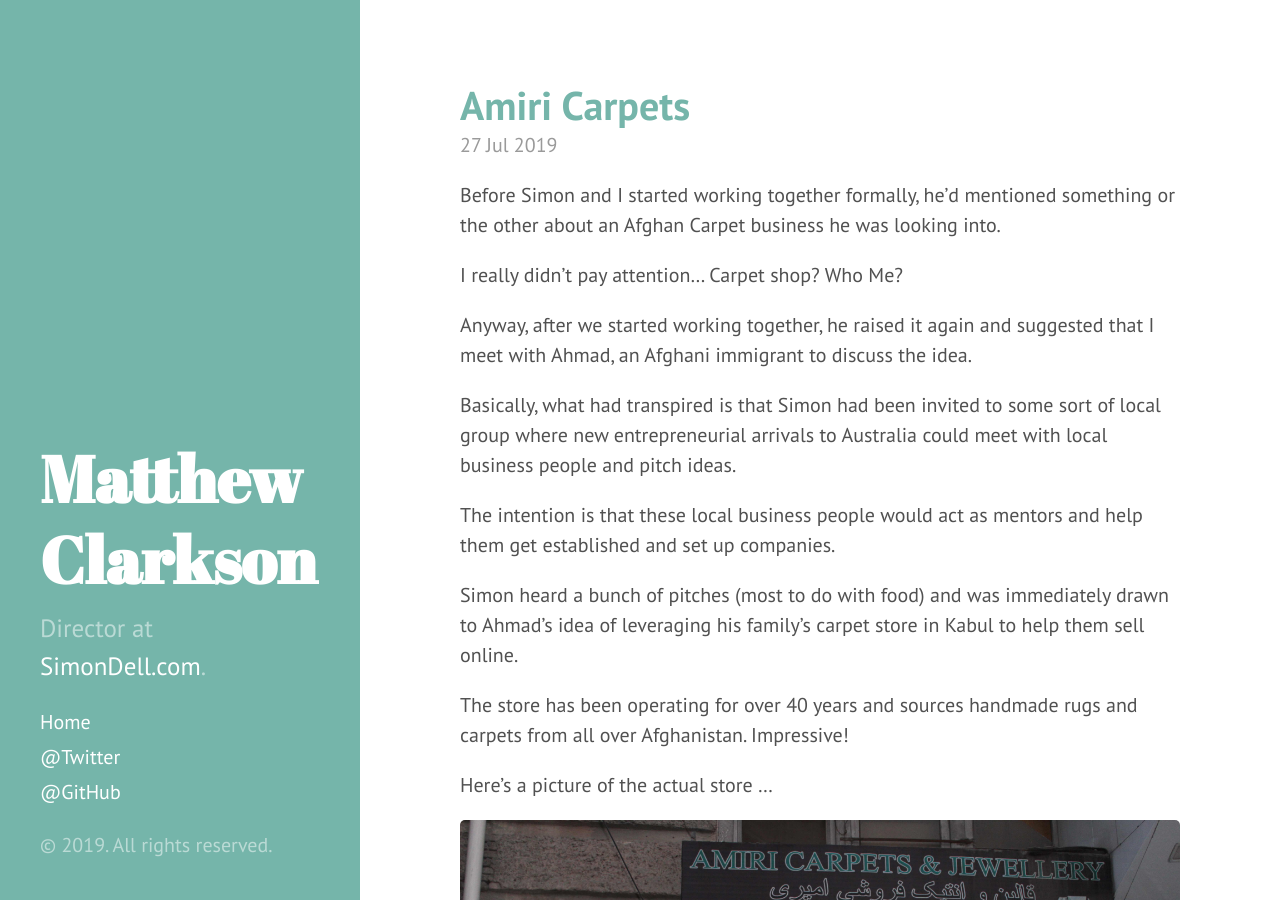
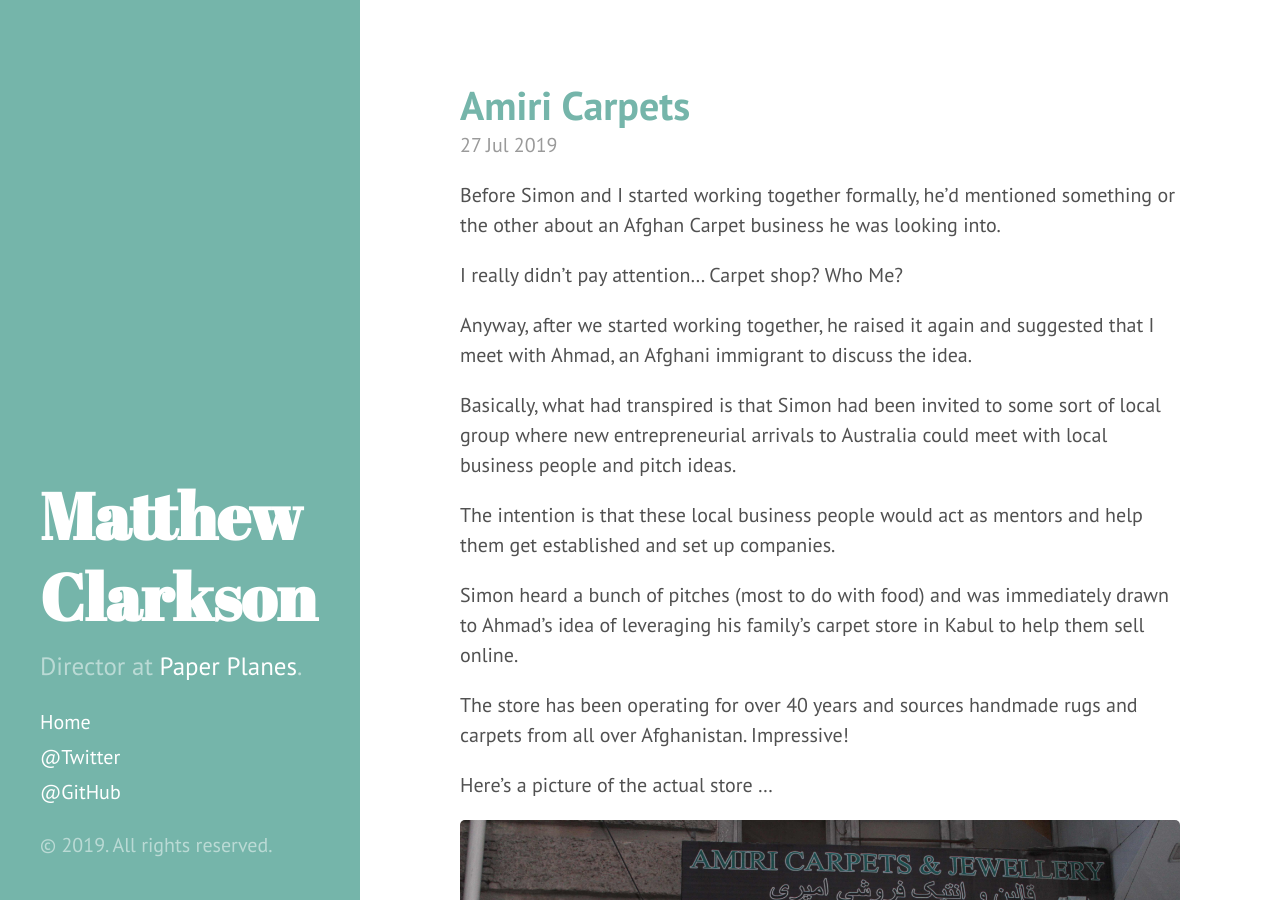
Before and after one commit to mpclarkson/mpclarkson.github.io, a Jekyll site: the page built from index.html, in a window 1280 px wide and 900 px high. Built offline with Jekyll 4.4.1, drawn with Linux system fonts in a browser that asks for light colours; the list of posts is cut into pages by our own code.

Commit message:
paper planes

```diff
--- a/_config.yml
+++ b/_config.yml
@@ -7,8 +7,8 @@ permalink:        pretty
 
 # Setup
 title:            Matthew Clarkson
-tagline:          'Marketer, coder, cyclist.'
-description:      'Director at <a href="https://simondell.com" target="_blank">SimonDell.com</a>.'
+tagline:          'Marketer, coder, data nerd, cyclist.'
+description:      'Director at <a href="https://flypaperplanes.co" target="_blank">Paper Planes</a>.'
 url:              https://mpclarkson.github.io
 baseurl:          /
 
```
